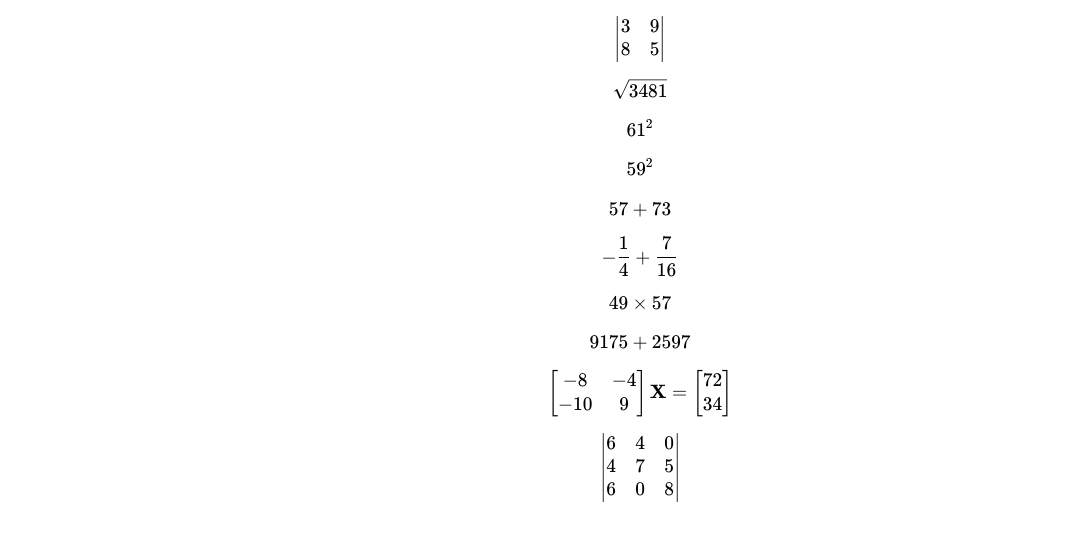
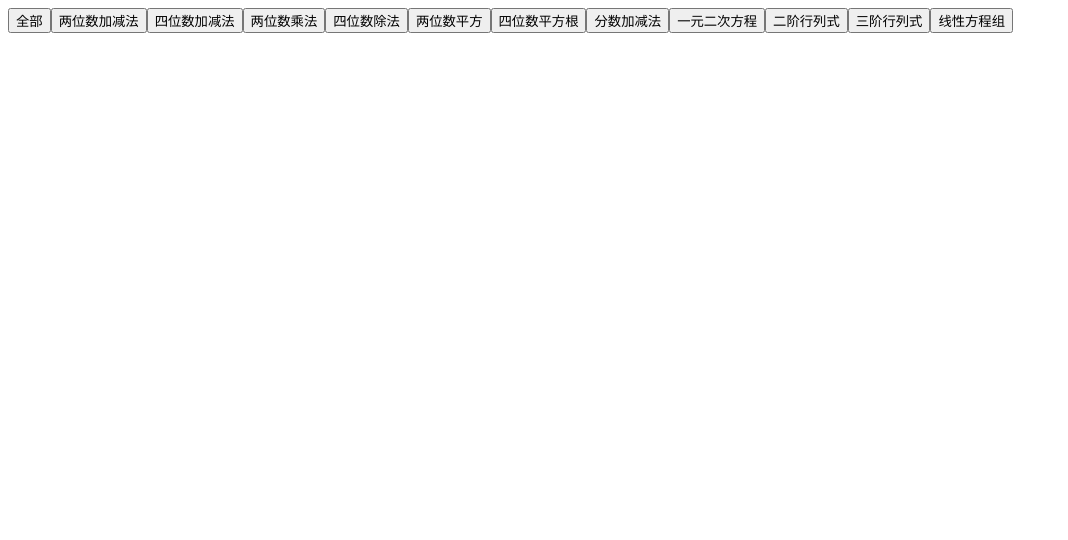
Before and after one commit to flaribbit/i-love-math, a Vue app: page / in a window 1280 px wide. Shown: the top 540 px of the page, without its empty margins (0-1068 px from the left). Built offline with nearby package versions, Linux system fonts and the light colour scheme.

Commit message:
简单测试界面

```diff
--- a/src/App.vue
+++ b/src/App.vue
@@ -1,17 +1,9 @@
 <script setup lang="ts">
-import ProblemVue from './components/Problem.vue';
-import { Problem } from './types';
-import problem from './problems';
-const problems: Problem[] = [];
-for (let i = 0; i < 10; i++) {
-  problems.push(problem());
-}
+import TestVue from './components/Test.vue';
 </script>
 
 <template>
-  <div>
-    <ProblemVue v-for="problem in problems" :problem="problem" />
-  </div>
+  <TestVue />
 </template>
 
 <style>
--- /dev/null
+++ b/src/components/Test.vue
@@ -0,0 +1,35 @@
+<script setup lang="ts">
+import ProblemVue from '../components/Problem.vue';
+import { Problem } from '../types';
+import { problems } from '../problems';
+import { randomInt } from '../utils';
+import { ref } from 'vue';
+const list = ref<Problem[]>([]);
+
+const getProblems = (index: number) => {
+  list.value = [];
+  if (index === -1) {
+    const length = problems.length;
+    for (let i = 0; i < 10; i++) {
+      list.value.push(problems[randomInt(length)].get());
+    }
+  } else {
+    for (let i = 0; i < 10; i++) {
+      list.value.push(problems[index].get());
+    }
+  }
+}
+</script>
+
+<template>
+  <div>
+    <button @click="getProblems(-1)">全部</button>
+    <button v-for="(p, i) in problems" @click="getProblems(i)">{{ p.name }}</button>
+  </div>
+  <div>
+    <ProblemVue v-for="problem in list" :problem="problem" />
+  </div>
+</template>
+
+<style>
+</style>
```
Also changed, not shown: 1 other file (tests, documents, lock files or other folders).
